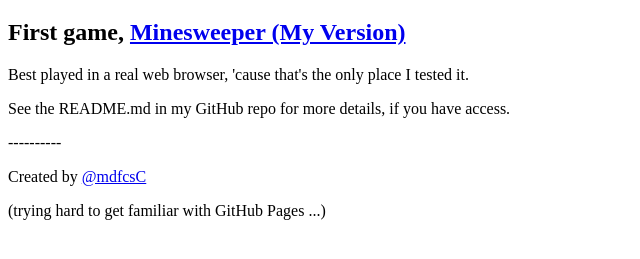
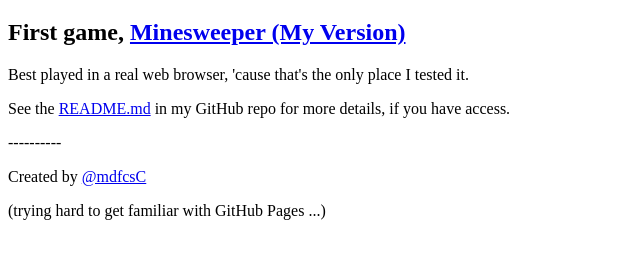
Before and after one commit to mdfcsC/My-Portfolio, a plain HTML site: page docs/index.html in a window 1280 px wide. Shown: the part 61-320 px from the top of the page, without its empty margins (0-640 px from the left). Drawn offline with Linux system fonts and the light colour scheme.

Commit message:
add link for README.md

```diff
--- a/docs/index.html
+++ b/docs/index.html
@@ -8,7 +8,7 @@
     <h2> First game, <a id="minsweeperLink">Minesweeper (My Version)</a> </h2>
     <div>
         <p>Best played in a real web browser, 'cause that's the only place I tested it.</p>
-        <p>See the README.md in my GitHub repo for more details, if you have access.</p>
+        <p>See the <a href="https://github.com/mdfcsC/My-Portfolio/blob/main/README.md#minesweeper">README.md</a> in my GitHub repo for more details, if you have access.</p>
     </div>
   </body>
   <footer>
```
